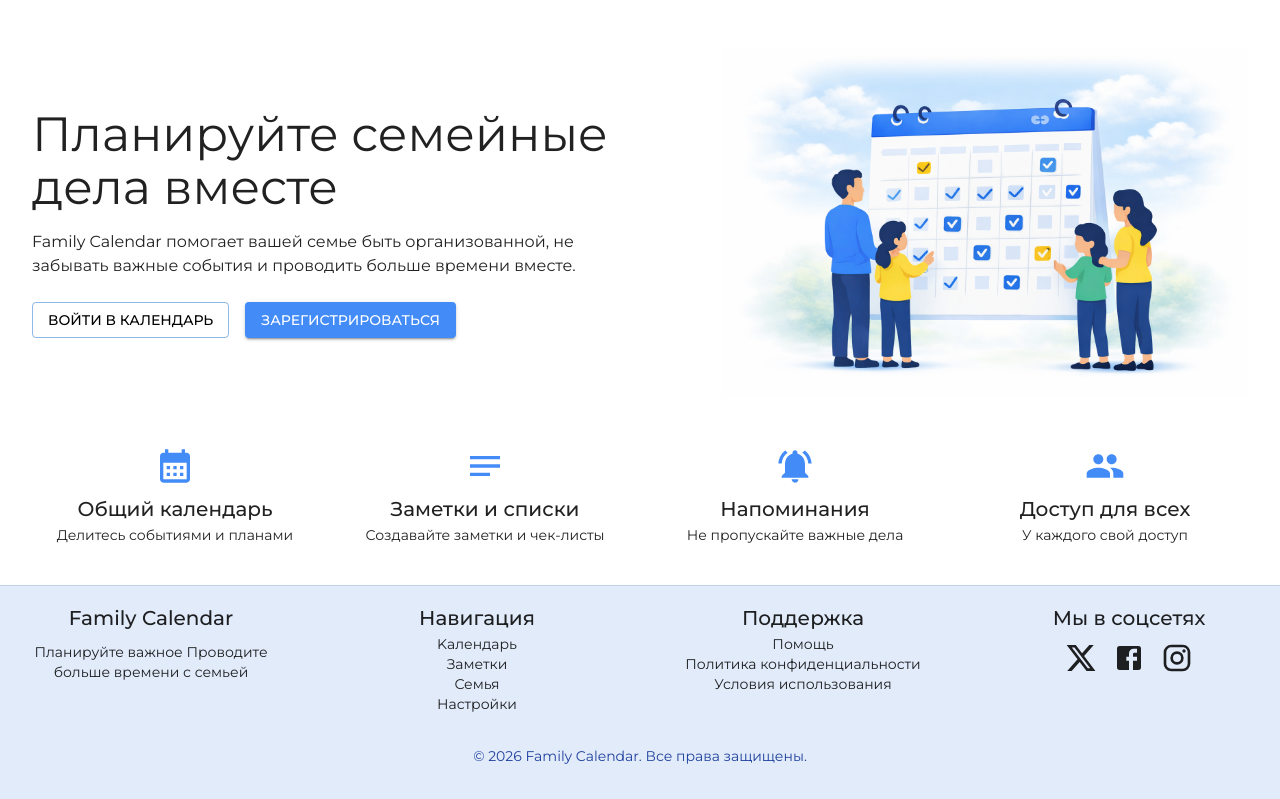
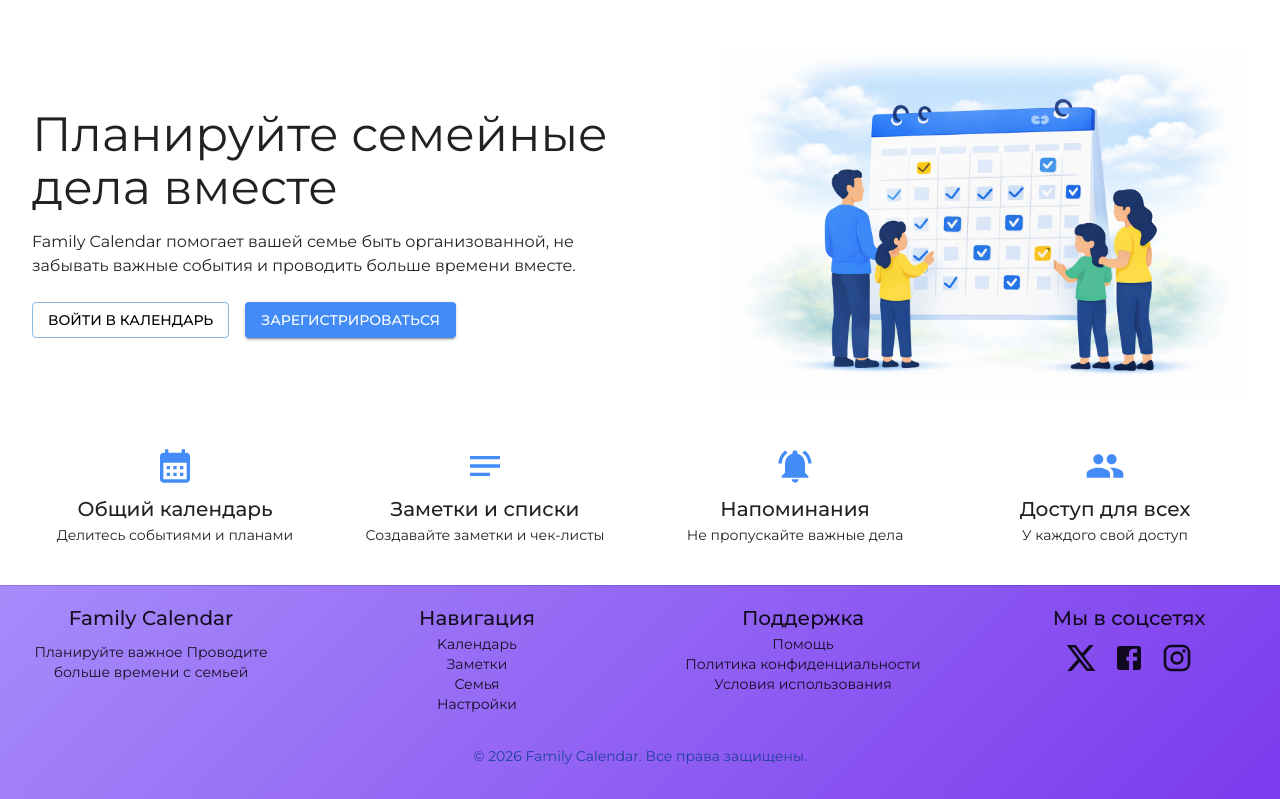
Before and after one commit to DEN21R/family-calendar, a React (Vite) app in the folder calendar_client/: page /dashboard in a window 1280 px wide. Shown: the part 220-1019 px from the top of the page. Built offline with nearby package versions, Linux system fonts and the light colour scheme; no server answers.

Commit message:
Update index.jsx

```diff
--- a/calendar_client/src/components/footer/index.jsx
+++ b/calendar_client/src/components/footer/index.jsx
@@ -10,7 +10,7 @@ function Footer() {
       sx={{
         borderTop: '1px solid rgba(32, 65, 156, 0.16)',
         py: 2,
-        backgroundColor: '#e1ebfa',
+        background: 'linear-gradient(135deg, #a78bfa, #7c3aed) !important',
       }}
     >
       <Box
```
